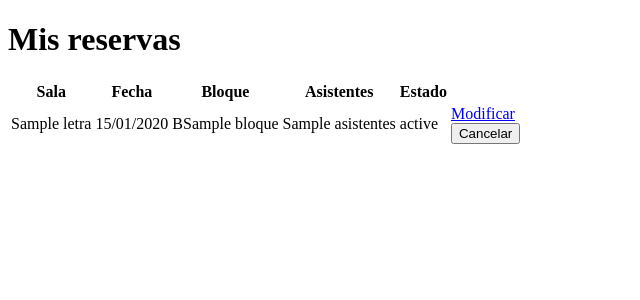
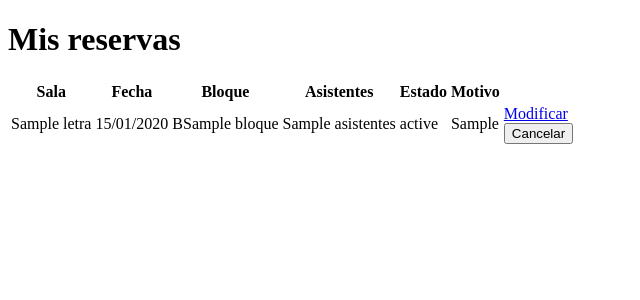
Before and after one commit to raulandres24/proyecto_reservacion_salas_final, a Django app: template templates/reservas/mis_reservas.html in a window 1280 px wide. Shown: the top 300 px of the page, without its empty margins (0-640 px from the left). Run offline with Django 5.2, Linux system fonts and the light colour scheme; the template is opened without the code that fills it: most values are stand-ins (such as "Sample title", 1, 10 or a date in 2020).

Commit message:
Mostrar el motivo de cancelación en Mis reservas
Refs #16

```diff
--- a/templates/reservas/mis_reservas.html
+++ b/templates/reservas/mis_reservas.html
@@ -4,7 +4,7 @@
     <h1>Mis reservas</h1>
     {% if reservas %}
         <table>
-            <tr><th>Sala</th><th>Fecha</th><th>Bloque</th><th>Asistentes</th><th>Estado</th><th></th></tr>
+            <tr><th>Sala</th><th>Fecha</th><th>Bloque</th><th>Asistentes</th><th>Estado</th><th>Motivo</th><th></th></tr>
             {% for reserva in reservas %}
                 <tr>
                     <td>{{ reserva.sala.letra }}</td>
@@ -12,6 +12,7 @@
                     <td>B{{ reserva.bloque }}</td>
                     <td>{{ reserva.asistentes }}</td>
                     <td>{{ reserva.get_estado_display }}</td>
+                    <td>{{ reserva.get_motivo_cancelacion_display }}</td>
                     <td>
                         {% if reserva.estado == "confirmada" %}
                         <a href="{% url 'modificar' reserva.pk %}">Modificar</a>
```
